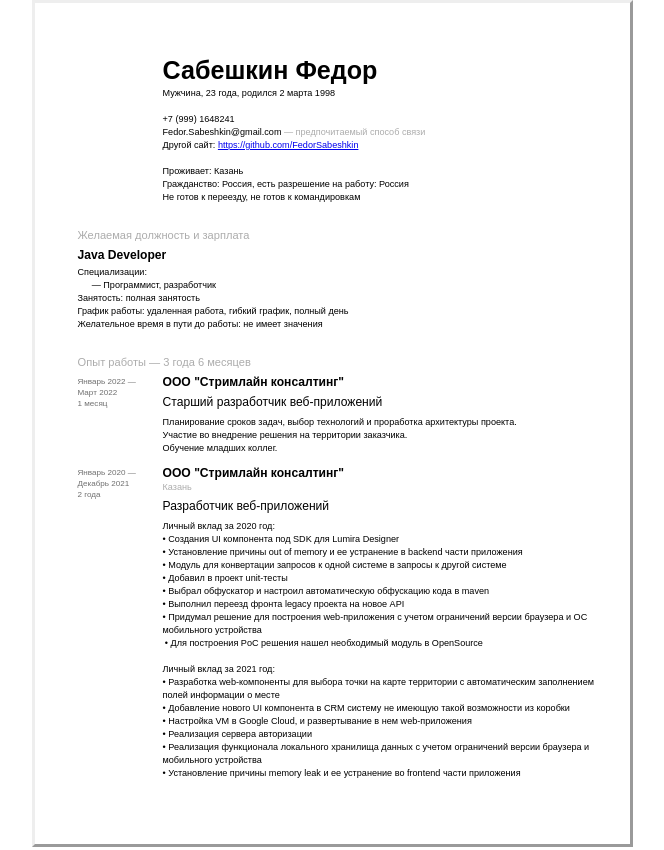
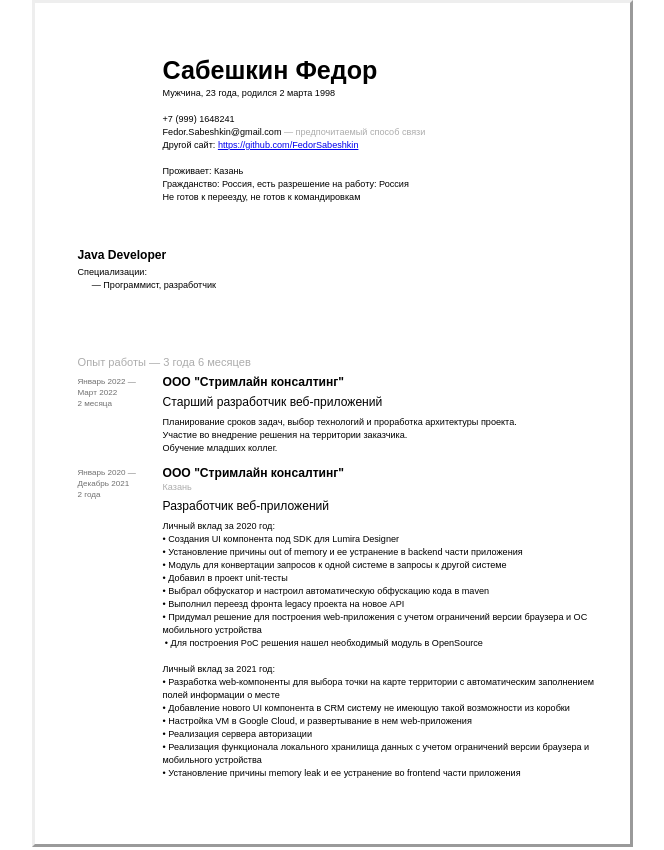
Before and after one commit to FedorSabeshkin/FedorSabeshkin.github.io, a Jekyll site: the page about.html, which Jekyll copies as it is, in a window 1280 px wide, cut to the strip 0-850 px from the top of the page. Shown: the whole strip, without its empty margins (311-975 px from the left). Built offline with Jekyll 4.4.1, drawn with Linux system fonts in a browser that asks for light colours; a script that is not in the unit is left out.

Commit message:
update /about

```diff
--- a/about.html
+++ b/about.html
@@ -56,18 +56,14 @@ div.cls_011{font-family:Arial,serif;font-size:10.1px;color:rgb(0,0,0);font-weigh
 <div style="position:absolute;left:127.56px;top:162.80px" class="cls_003"><span class="cls_003">Проживает: Казань</span></div>
 <div style="position:absolute;left:127.56px;top:175.80px" class="cls_003"><span class="cls_003">Гражданство: Россия, есть разрешение на работу: Россия</span></div>
 <div style="position:absolute;left:127.56px;top:188.80px" class="cls_003"><span class="cls_003">Не готов к переезду, не готов к командировкам</span></div>
-<div style="position:absolute;left:42.52px;top:225.80px" class="cls_005"><span class="cls_005">Желаемая должность и зарплата</span></div>
 <div style="position:absolute;left:42.52px;top:245.47px" class="cls_006"><span class="cls_006">Java Developer</span></div>
 <div style="position:absolute;left:42.52px;top:264.31px" class="cls_003"><span class="cls_003">Специализации:</span></div>
 <div style="position:absolute;left:56.69px;top:277.31px" class="cls_003"><span class="cls_003">—  Программист, разработчик</span></div>
-<div style="position:absolute;left:42.52px;top:290.31px" class="cls_003"><span class="cls_003">Занятость: полная занятость</span></div>
-<div style="position:absolute;left:42.52px;top:303.31px" class="cls_003"><span class="cls_003">График работы: удаленная работа, гибкий график, полный день</span></div>
-<div style="position:absolute;left:42.52px;top:316.31px" class="cls_003"><span class="cls_003">Желательное время в пути до работы: не имеет значения</span></div>
 <div style="position:absolute;left:42.52px;top:353.31px" class="cls_005"><span class="cls_005">Опыт работы — 3 года 6 месяцев</span></div>
 <div style="position:absolute;left:42.52px;top:373.98px" class="cls_007"><span class="cls_007">Январь 2022 —</span></div>
 <div style="position:absolute;left:127.56px;top:371.98px" class="cls_006"><span class="cls_006">ООО "Стримлайн консалтинг"</span></div>
 <div style="position:absolute;left:42.52px;top:384.98px" class="cls_007"><span class="cls_007">Март 2022</span></div>
-<div style="position:absolute;left:42.52px;top:395.98px" class="cls_007"><span class="cls_007">1 месяц</span></div>
+<div style="position:absolute;left:42.52px;top:395.98px" class="cls_007"><span class="cls_007">2 месяца</span></div>
 <div style="position:absolute;left:127.56px;top:391.98px" class="cls_008"><span class="cls_008">Старший разработчик веб-приложений</span></div>
 <div style="position:absolute;left:127.56px;top:413.98px" class="cls_003"><span class="cls_003">Планирование сроков задач, выбор технологий и проработка архитектуры проекта.</span></div>
 <div style="position:absolute;left:127.56px;top:426.98px" class="cls_003"><span class="cls_003">Участие во внедрение решения на территории заказчика.</span></div>
```
